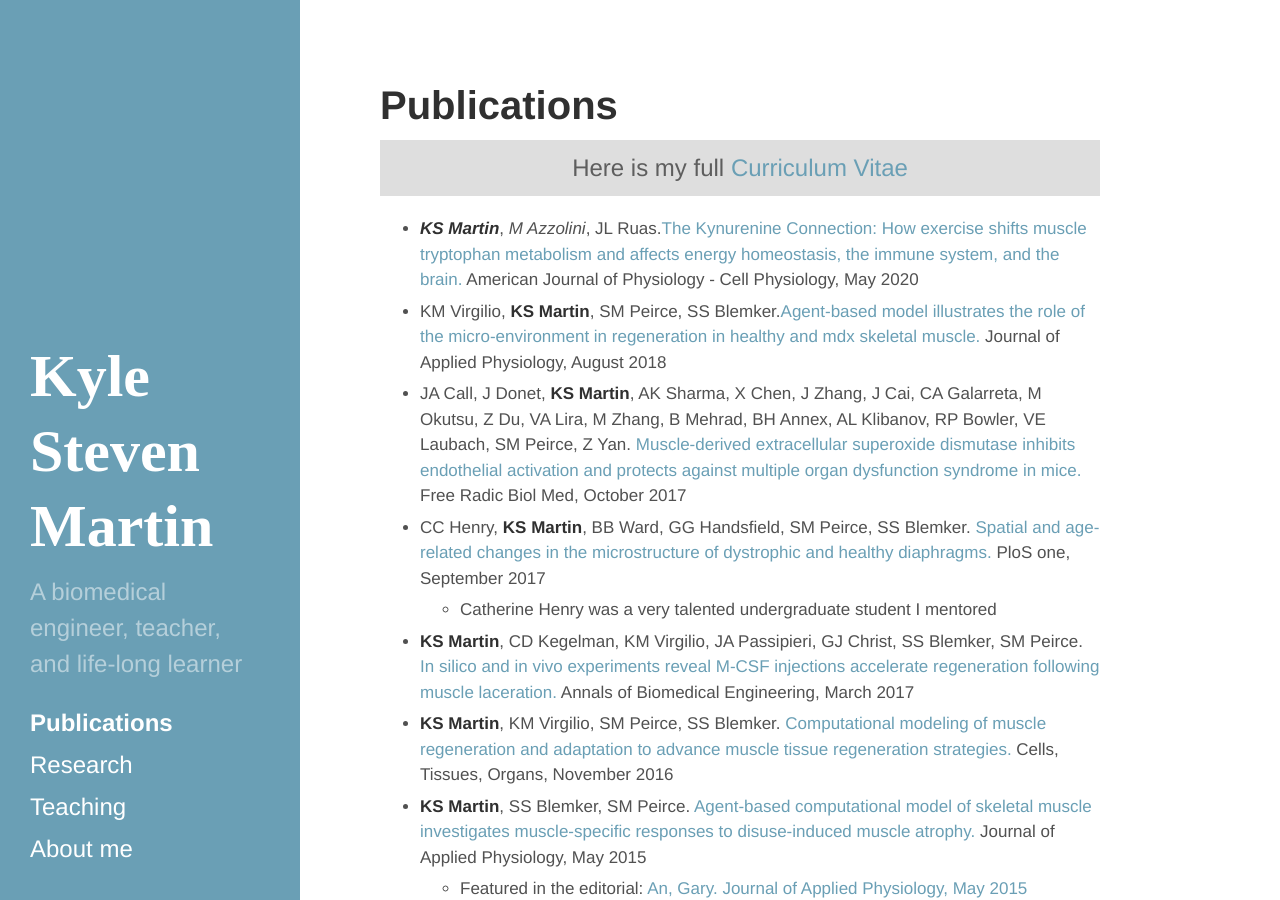
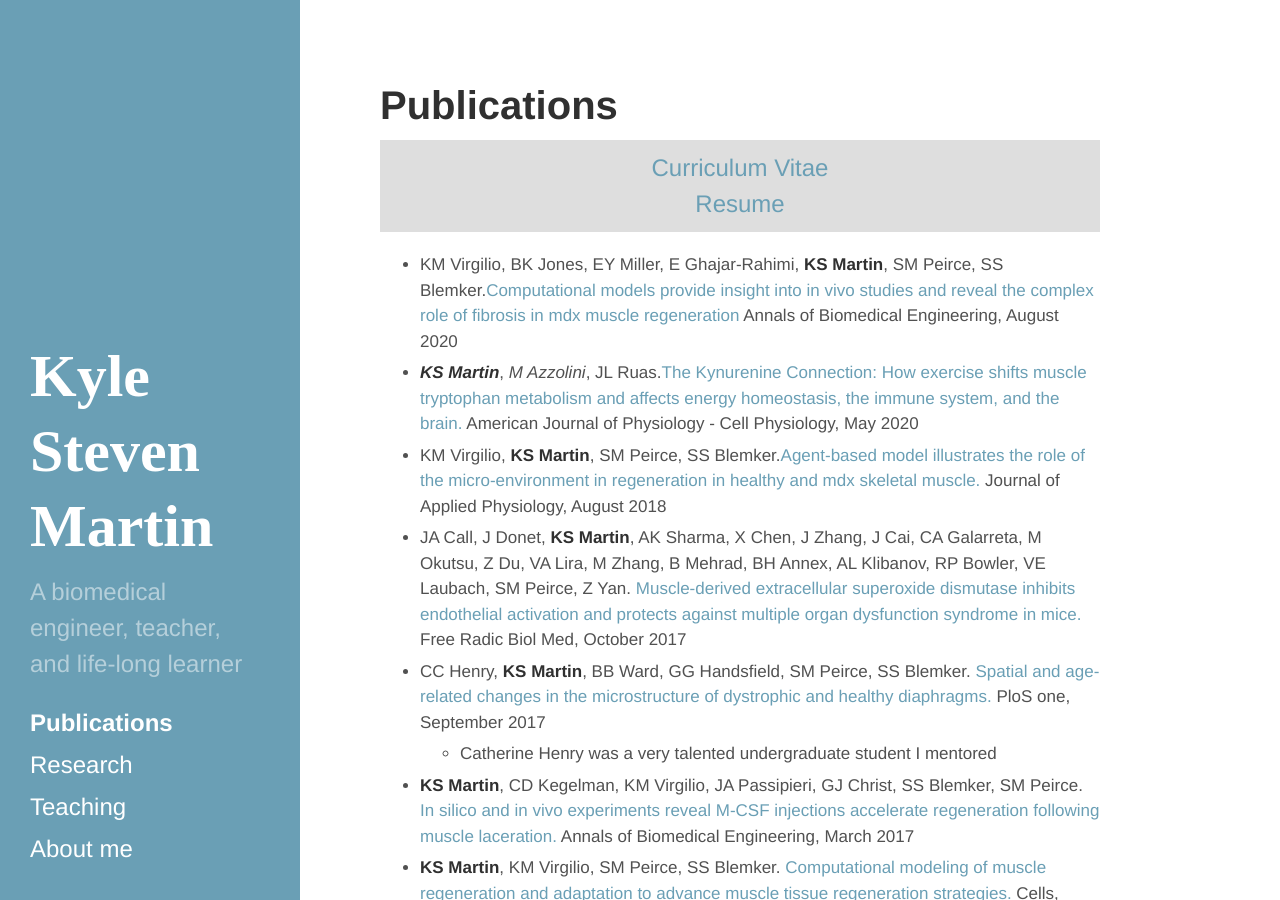
Before and after one commit to ksm362/ksm362.github.io, a Jekyll site: the page built from PubsCV.md, in a window 1280 px wide and 900 px high. Built offline with Jekyll 4.4.1, drawn with Linux system fonts in a browser that asks for light colours; some of the changed text lies outside the part shown.

Commit message:
resume and CV update

```diff
--- a/PubsCV.md
+++ b/PubsCV.md
@@ -4,9 +4,13 @@ title: Publications
 ---
 
 <p class="message" style="text-align:center">
-  <font size="+2">Here is my full <a href="/pdfs/KSM_CV.pdf">Curriculum Vitae</a></font>
+  <font size="+2"><a href="/pdfs/KSM_CV.pdf">Curriculum Vitae</a><br>
+  <a href="/pdfs/KSM_RESUME.pdf">Resume</a>
+  </font>
+
 </p>
 
+- KM Virgilio, BK Jones, EY Miller, E Ghajar-Rahimi, **KS Martin**, SM Peirce, SS Blemker.[Computational models provide insight into in vivo studies and reveal the complex role of fibrosis in mdx muscle regeneration](https://link.springer.com/article/10.1007/s10439-020-02566-1) Annals of Biomedical Engineering, August 2020
 - ***KS Martin***, *M Azzolini*, JL Ruas.[The Kynurenine Connection: How exercise shifts muscle tryptophan metabolism and affects energy homeostasis, the immune system, and the brain.](https://journals.physiology.org/doi/full/10.1152/ajpcell.00580.2019) American Journal of Physiology - Cell Physiology, May 2020
 - KM Virgilio, **KS Martin**, SM Peirce, SS Blemker.[Agent-based model illustrates the role of the micro-environment in regeneration in healthy and mdx skeletal muscle.](https://www.physiology.org/doi/abs/10.1152/japplphysiol.00379.2018) Journal of Applied Physiology, August 2018
 - JA Call, J Donet, **KS Martin**, AK Sharma, X Chen, J Zhang, J Cai, CA Galarreta, M Okutsu, Z Du, VA Lira, M Zhang, B Mehrad, BH Annex, AL Klibanov, RP Bowler, VE Laubach, SM Peirce, Z Yan. [Muscle-derived extracellular superoxide dismutase inhibits endothelial activation and protects against multiple organ dysfunction syndrome in mice.](http://www.sciencedirect.com/science/article/pii/S0891584917307827) Free Radic Biol Med, October 2017
@@ -25,6 +29,7 @@ title: Publications
 - M Zhang, M Huang, C Le, PB Zanzonico, F Claus, KS Kolbert, **KS Martin**, CC Ling, JA Koutcher, JL Humm.  [Accuracy and reproducibility of tumor positioning during prolonged and multimodality animal imaging studies.](http://iopscience.iop.org/article/10.1088/0031-9155/53/20/021/meta)	 Physics in Medicine and Biology. October 2008
 
 <p class="message" style="text-align:center">
-<font size="+2"><a href="http://orcid.org/0000-0002-6161-9611">Orcid ID</a><br>
-<a href="https://scholar.google.se/citations?user=4rJ1zHgAAAAJ&hl=en&oi=sra">Google Scholar</a></font>
+<font size="+2"><a href="https://scholar.google.se/citations?user=4rJ1zHgAAAAJ&hl=en&oi=sra">Google Scholar</a><br>
+<a href="http://orcid.org/0000-0002-6161-9611">Orcid ID</a></font>
+
 </p>
```
Also changed, not shown: 2 other files.
